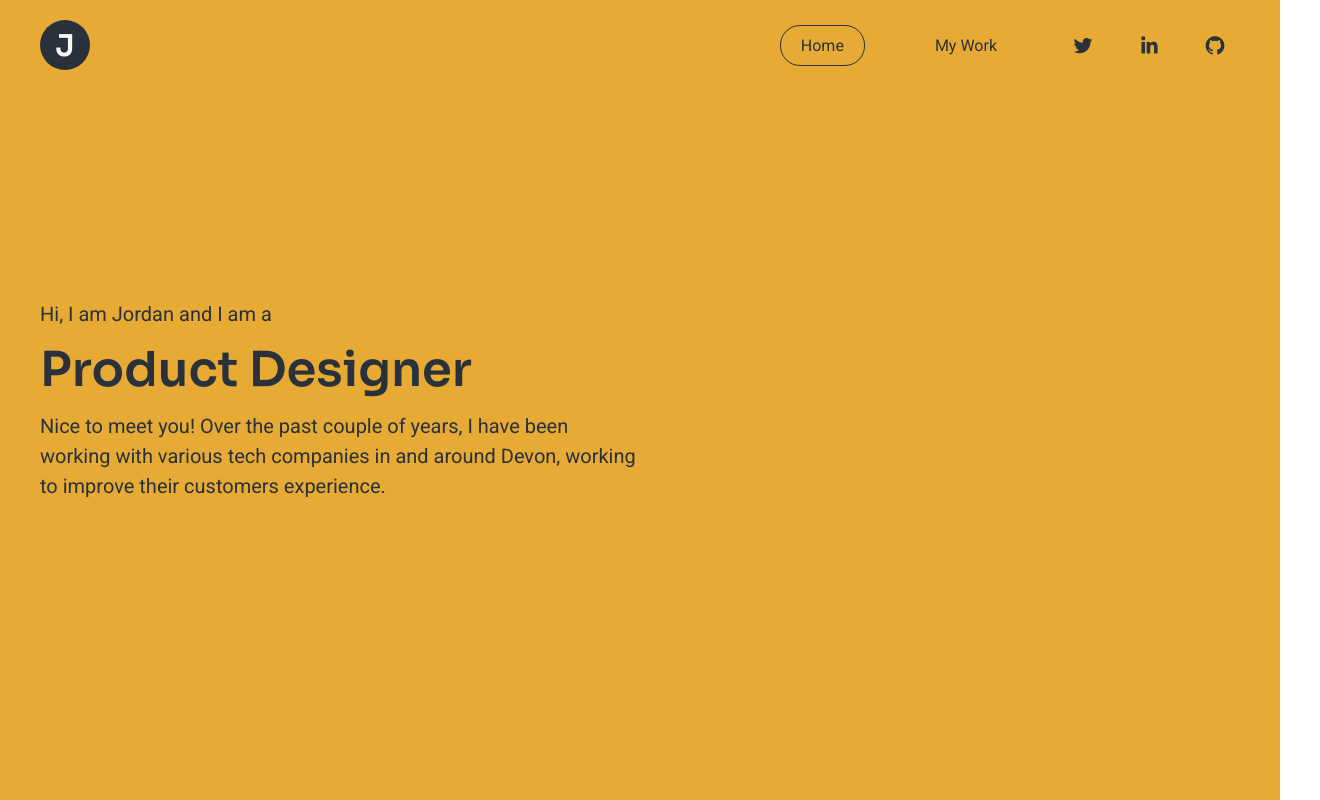
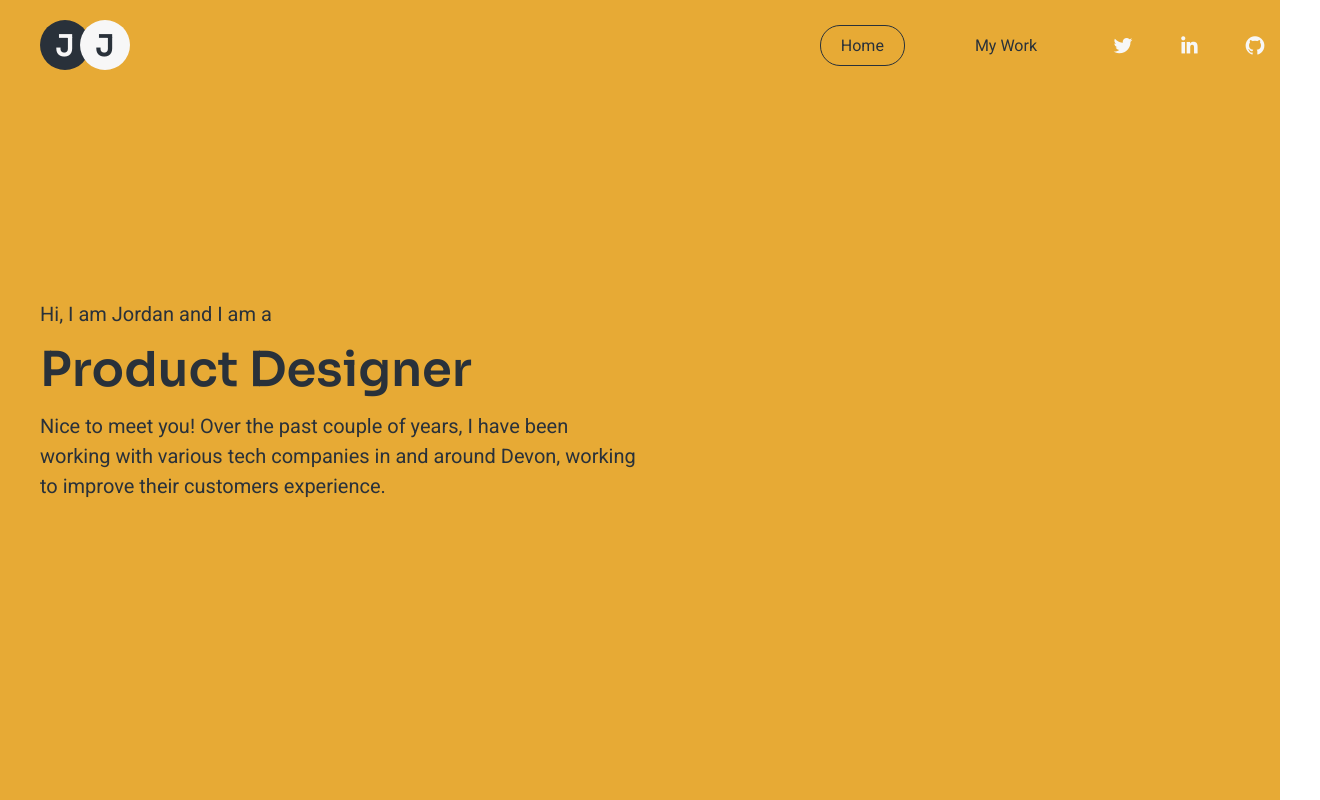
Before and after one commit to JordanNic/personal-site, a Nuxt app: page / in a window 1280 px wide. Shown: the top 800 px of the page, 1320 px wide, since content can reach past the window. Built offline with nearby package versions, Linux system fonts and the light colour scheme.

Commit message:
Adjusted navigation so that both logo and nav are together

```diff
--- a/components/Navigation.vue
+++ b/components/Navigation.vue
@@ -1,4 +1,12 @@
 <template>
+    <nav>
+        <div class="container">
+            <div class="nav-content">
+                <div class="nav-content--left">
+                    <NuxtLink to="/" class="logo--link">
+                        <div class="logo" :class="{ 'logo--black': logoBlack }"></div>
+                    </NuxtLink>
+                </div>
                 <div class="nav-content--right">
                     <!-- nav-links -->
                     <ul class="nav-links">
@@ -6,28 +14,42 @@
                         <li class="nav-links--items"><NuxtLink to="/work">My Work</NuxtLink></li>
                     </ul>
                     <!-- Menu icon with click method -->
-        <div v-on:click="openMobileNav()" id="mobile-menu">
+                    <div @click="openMobileNav()" id="mobile-menu">
                         <div class="line1"></div>
                         <div class="line2"></div>
                         <div class="line3"></div>
                     </div>
                     <!-- Social Links -->
                     <div class="social-group">
-            <a href="" class="social-icons social-icons--black">
+                        <a href="" class="social-icons" :class="{ 'social-icons--black': iconsBlack }">
                             <i class="lab la-twitter"></i>
                         </a>
-            <a href="" class="social-icons social-icons--black">
+                        <a href="" class="social-icons" :class="{ 'social-icons--black': iconsBlack }">
                             <i class="lab la-linkedin-in"></i>
                         </a>
-            <a href="" class="social-icons social-icons--black">
+                        <a href="" class="social-icons" :class="{ 'social-icons--black': iconsBlack }">
                             <i class="lab la-github"></i>
                         </a>
                     </div>
                 </div>
+            </div>
+        </div>
+    </nav>
 </template>
 
 <script allowJS>
 export default {
+    name: "NavigationProps",
+    props: {
+        logoBlack: {
+            type: Boolean,
+            required: true,
+        },
+        iconsBlack: {
+            type: Boolean,
+            required: true,
+        },
+    },
     methods: {
         openMobileNav() {
             const burger = document.getElementById("mobile-menu");
```
Lines whose indentation alone changed are shown as unchanged.
